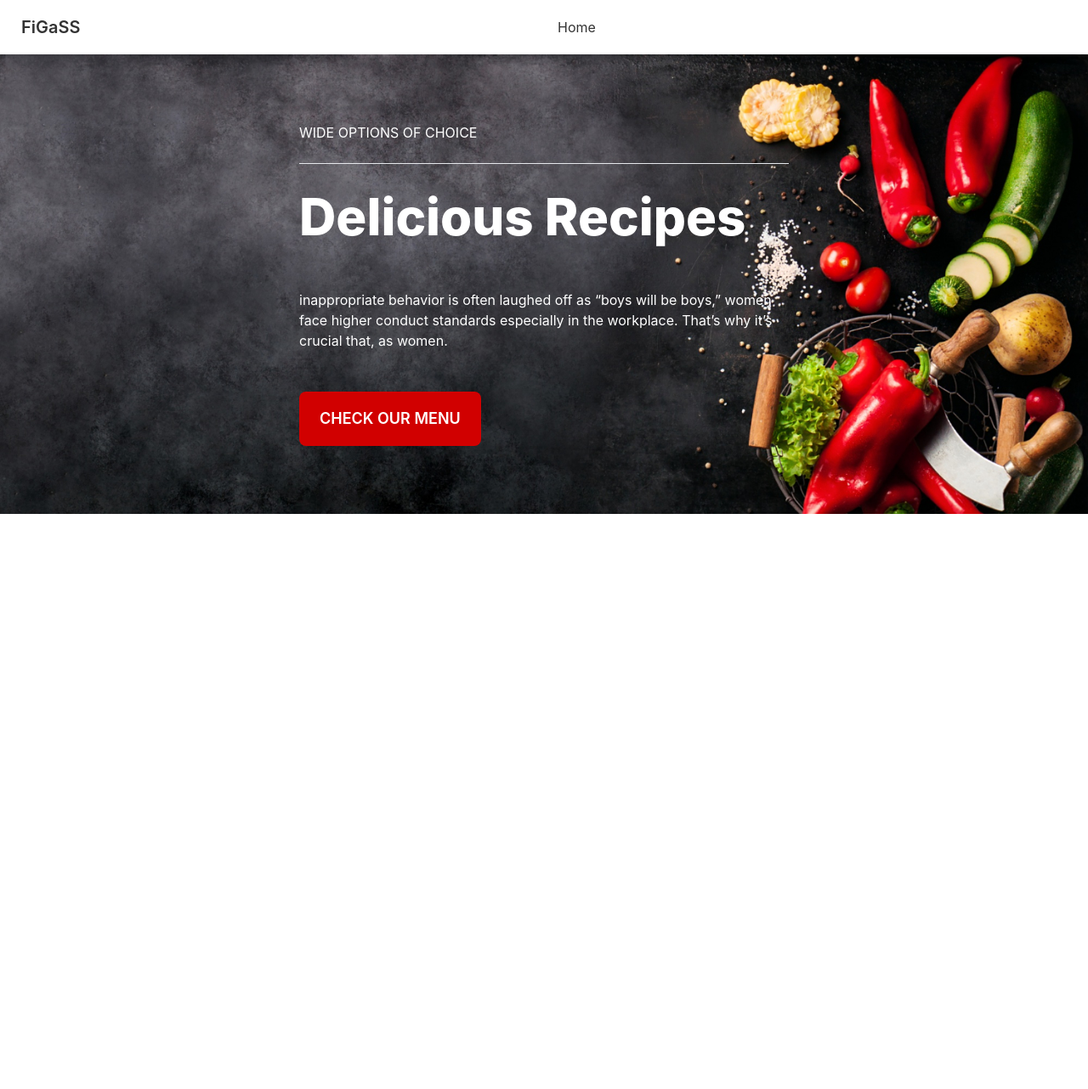
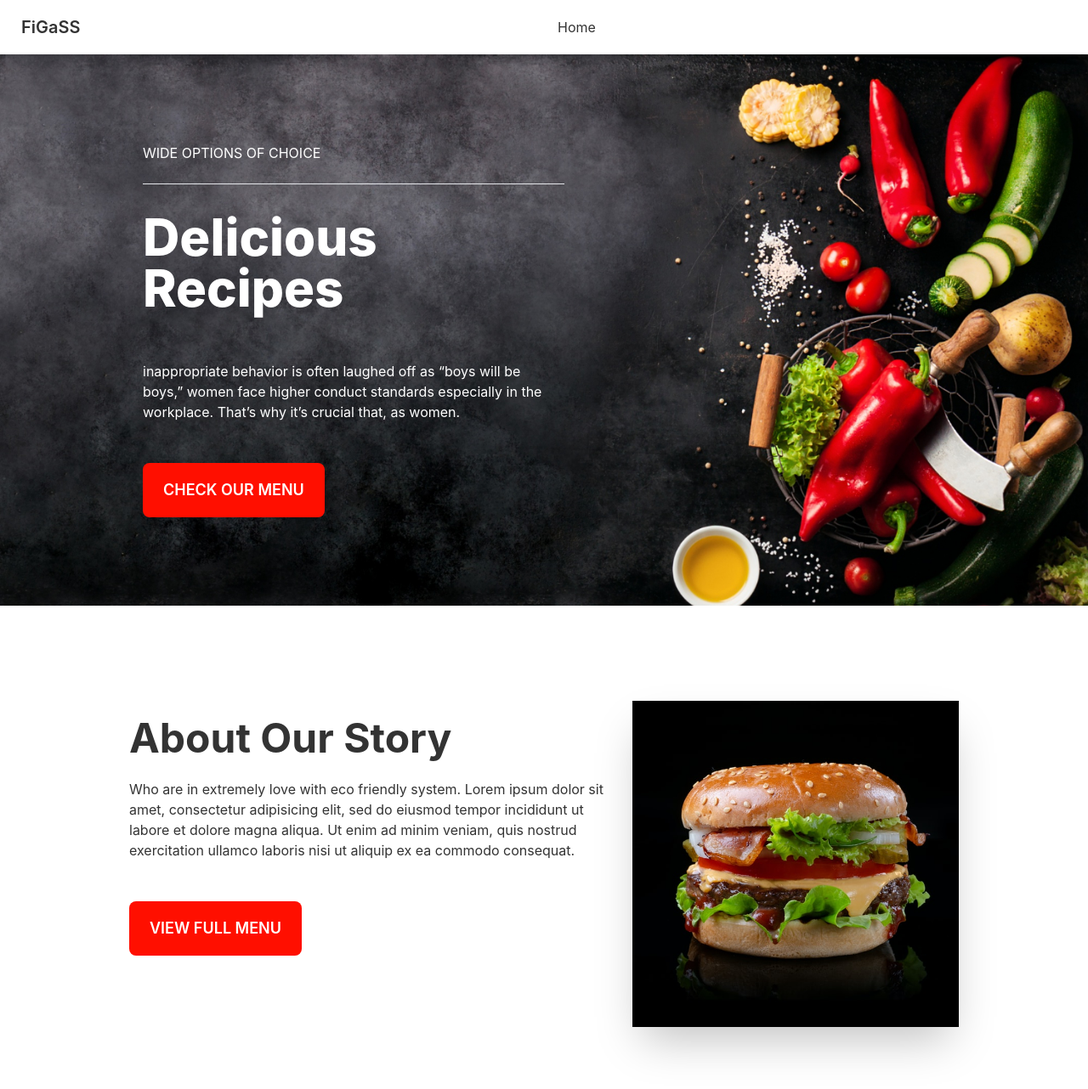
Before and after one commit to iamshs/figaas, a React (Create React App) app: page / in a window 1280 px wide. Shown: the top 1282 px of the page at 85% size. Before the commit the page ends 800 px from the top, so only its background shows below. Built offline with nearby package versions, Linux system fonts and the light colour scheme.

Commit message:
about-story-added

```diff
--- a/src/Pages/Home/Banner/Banner.js
+++ b/src/Pages/Home/Banner/Banner.js
@@ -4,10 +4,9 @@ import './Banner.css'
 
 const Banner = () => {
     return (
-        <div class=" bgi ">
-
-        <div class="hero-content text-start text-white">
-        <div className='max-w-xl' >
+        <div class=" bgi  ">
+        <div class=" text-start text-white">
+        <div className='max-w-xl p-10 lg:ml-32' >
 
        <p className='mt-16 mb-6'>WIDE OPTIONS OF CHOICE</p>
        <hr/>
@@ -16,7 +15,6 @@ const Banner = () => {
         <button class="btn btn-primary mb-16 mt-6 btn-xs sm:btn-sm md:btn-md lg:btn-lg hover:bg-zinc-900 border-0 text-white ">
             CHECK OUR MENU
         </button>
-
         </div>
         </div>
       </div>
--- a/src/Pages/Home/Home/Home.js
+++ b/src/Pages/Home/Home/Home.js
@@ -1,12 +1,14 @@
 import React from 'react';
 import Navbar from '../../Shared/Navbar/Navbar';
 import Banner from '../Banner/Banner';
+import Story from '../Story/Story'
 
 const Home = () => {
     return (
         <div >
             <Navbar />
             <Banner />
+            <Story />
         </div>
     );
 };
--- /dev/null
+++ b/src/Pages/Home/Story/Story.js
@@ -0,0 +1,22 @@
+import React from 'react';
+import burger from '../../../assets/burger.jpg'
+
+const Story = () => {
+    return (
+        <div class="hero lg:my-24 my-20">
+  <div class="hero-content flex-col lg:flex-row-reverse">
+    <img src={burger} class="max-w-sm  mb-16 lg:mb-0 shadow-2xl" alt='' />
+    <div className='max-w-xl'>
+      <h1 class="text-5xl font-bold">About Our Story</h1>
+      <p class="py-6">Who are in extremely love with eco friendly system. Lorem ipsum dolor sit amet, consectetur adipisicing elit, sed do eiusmod tempor incididunt ut labore et dolore magna aliqua. Ut enim ad minim veniam, quis nostrud exercitation ullamco laboris nisi ut aliquip ex ea commodo consequat.
+      </p>
+      <button class="btn btn-primary mb-16 mt-6 btn-xs sm:btn-sm md:btn-md lg:btn-lg hover:bg-zinc-900 border-0 text-white ">
+            VIEW FULL MENU
+        </button>
+    </div>
+  </div>
+</div>
+    );
+};
+
+export default Story;
--- a/tailwind.config.js
+++ b/tailwind.config.js
@@ -8,7 +8,7 @@ module.exports = {
     themes: [
       {
         mytheme: {
-          primary: "#d10000",
+          primary: "#FF0F00",
           secondary: "#3ABFF8",
           accent: "#e5e7eb",
           neutral: "#3D4451",
```
Also changed, not shown: src/assets/burger.jpg (added).
